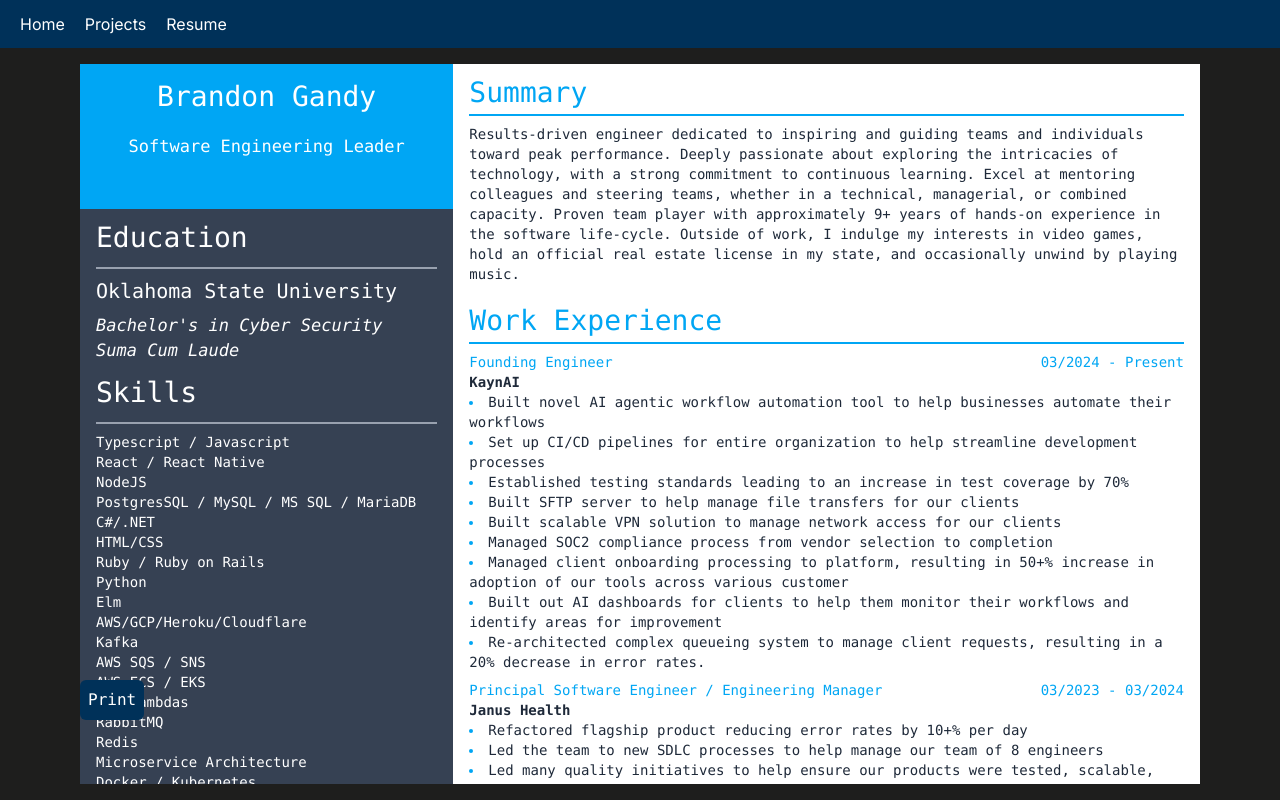
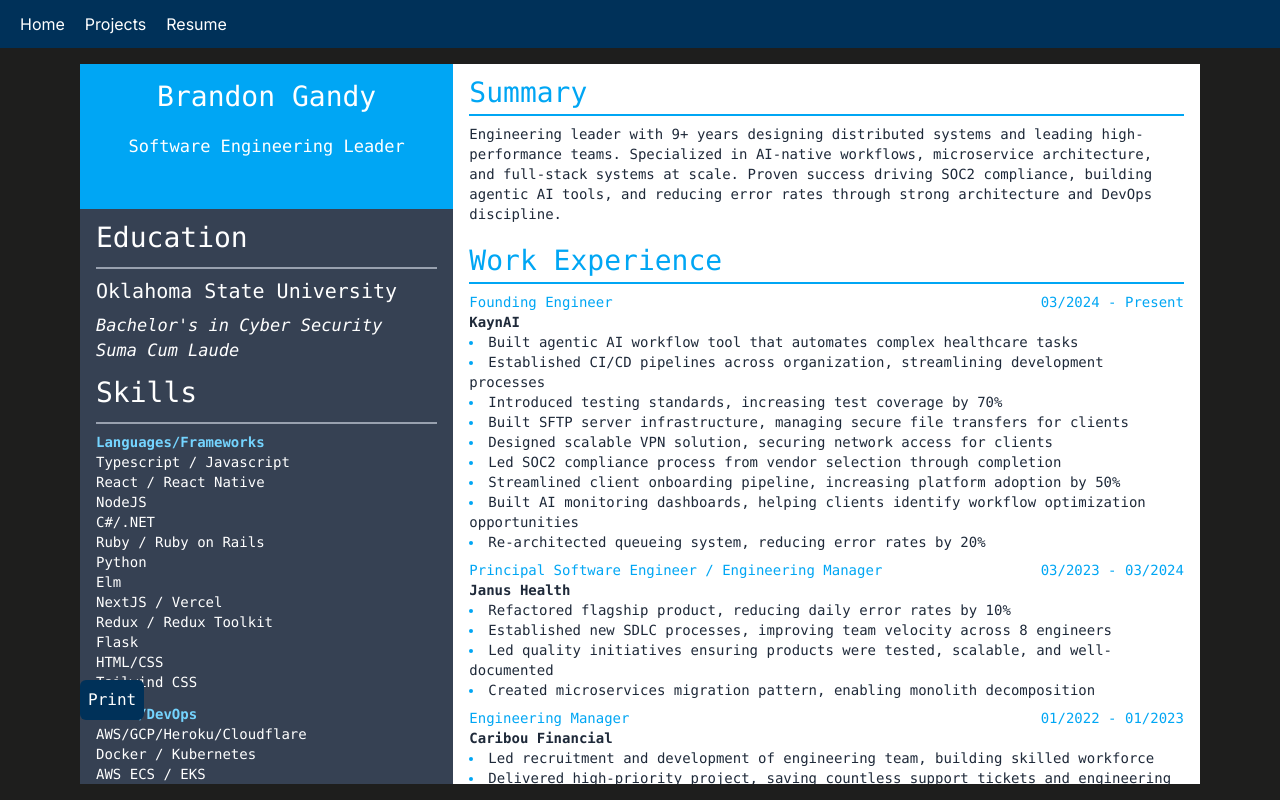
Before and after one commit to bgandy94/personal-website, a Next.js app: page /resume in a window 1280 px wide. Built offline with nearby package versions, Linux system fonts and the light colour scheme.

Commit message:
more resume updates

```diff
--- a/src/app/resume/page.tsx
+++ b/src/app/resume/page.tsx
@@ -6,54 +6,54 @@
 import Image from 'next/image'
 import Link from 'next/link'
 
-const skills = [
+const skillCategories = {
+  'Languages/Frameworks': [
     'Typescript / Javascript',
     'React / React Native',
     'NodeJS',
-  'PostgresSQL / MySQL / MS SQL / MariaDB',
     'C#/.NET',
-  'HTML/CSS',
     'Ruby / Ruby on Rails',
     'Python',
     'Elm',
+    'NextJS / Vercel',
+    'Redux / Redux Toolkit',
+    'Flask',
+    'HTML/CSS',
+    'Tailwind CSS',
+  ],
+  'Infra/DevOps': [
     'AWS/GCP/Heroku/Cloudflare',
+    'Docker / Kubernetes',
+    'AWS ECS / EKS',
+    'AWS Lambdas',
+    'IaC - CDK / Pulumi / Terraform',
+    'Jenkins / Github Actions',
+    'ArgoCD',
+    'Splunk / Cloudwatch',
+  ],
+  'Data/Architecture': [
+    'PostgresSQL / MySQL / MS SQL / MariaDB',
+    'Redis',
+    'DynamoDB / NoSQL',
+    'Microservice Architecture',
+    'Systems Design',
+    'Rest / GraphQL',
     'Kafka',
     'AWS SQS / SNS',
-  'AWS ECS / EKS',
-  'AWS Lambdas',
     'RabbitMQ',
-  'Redis',
-  'Microservice Architecture',
-  'Docker / Kubernetes',
-  'Rest / GraphQL',
-  'NextJS / Vercel',
-  'AI - LLMS / Claude / GPT',
-  'AI - Agentic Workflow Automation',
-  'Redux / Redux Toolkit',
-  'Flask',
-  'Systems Design',
-  'Auth0',
-  'OAuth2',
-  'Functional Programming / OOP',
+    'Websockets',
+  ],
+  AI: [
+    'AI Fluent - Prompt engineering, tool orchestration, message streaming',
+    'Agentic Workflow Automation',
+  ],
+  'Leadership/Management': [
     'Leadership / Mentoring',
-  'Jira',
-  'Confluence',
     'Agile',
-  'Tailwind CSS',
-  'Vite',
-  'Chrome Extensions',
     'Test-driven development',
-  'Playwright',
-  'Jenkins / Github Actions',
-  'ArgoCD',
-  'Contentful',
-  'LaunchDarkly',
-  'Websockets',
-  'IaC - CDK / Pulumi /Terraform',
-  'Document Databases / NoSQL / DynamoDB',
-  'React Testing Library',
-  'Splunk / Cloudwatch',
-]
+    'Jira / Confluence',
+  ],
+}
 
 type Education = {
   university: string
@@ -83,15 +83,15 @@
     order: 0,
     startDate: new Date('2024-03-01'),
     accomplishments: [
-      'Built novel AI agentic workflow automation tool to help businesses automate their workflows',
-      'Set up CI/CD pipelines for entire organization to help streamline development processes',
-      'Established testing standards leading to an increase in test coverage by 70%',
-      'Built SFTP server to help manage file transfers for our clients',
-      'Built scalable VPN solution to manage network access for our clients',
-      'Managed SOC2 compliance process from vendor selection to completion',
-      'Managed client onboarding processing to platform, resulting in 50+% increase in adoption of our tools across various customer',
-      'Built out AI dashboards for clients to help them monitor their workflows and identify areas for improvement',
-      'Re-architected complex queueing system to manage client requests, resulting in a 20% decrease in error rates.',
+      'Built agentic AI workflow tool that automates complex healthcare tasks',
+      'Established CI/CD pipelines across organization, streamlining development processes',
+      'Introduced testing standards, increasing test coverage by 70%',
+      'Built SFTP server infrastructure, managing secure file transfers for clients',
+      'Designed scalable VPN solution, securing network access for clients',
+      'Led SOC2 compliance process from vendor selection through completion',
+      'Streamlined client onboarding pipeline, increasing platform adoption by 50%',
+      'Built AI monitoring dashboards, helping clients identify workflow optimization opportunities',
+      'Re-architected queueing system, reducing error rates by 20%',
     ],
     company: 'KaynAI',
     title: 'Founding Engineer',
@@ -101,10 +101,10 @@
     startDate: new Date('2023-03-01'),
     endDate: new Date('2024-03-01'),
     accomplishments: [
-      'Refactored flagship product reducing error rates by 10+% per day',
-      'Led the team to new SDLC processes to help manage our team of 8 engineers',
-      'Led many quality initiatives to help ensure our products were tested, scalable, easy to troubleshoot, and well-documented.',
-      'Helped created pattern to split main monolith into microservices',
+      'Refactored flagship product, reducing daily error rates by 10%',
+      'Established new SDLC processes, improving team velocity across 8 engineers',
+      'Led quality initiatives ensuring products were tested, scalable, and well-documented',
+      'Created microservices migration pattern, enabling monolith decomposition',
     ],
     company: 'Janus Health',
     title: 'Principal Software Engineer / Engineering Manager',
@@ -114,9 +114,9 @@
     startDate: new Date('2022-01-01'),
     endDate: new Date('2023-01-01'),
     accomplishments: [
-      'Oversaw the recruitment, onboarding, and development of software engineers, ensuring a skilled and motivated workforce.',
-      'Successfully delivered a high-priority project saving the company countless tickets and engineering hours.',
-      'Communicated project updates, milestones, and challenges transparently to leadership.',
+      'Led recruitment and development of engineering team, building skilled workforce',
+      'Delivered high-priority project, saving countless support tickets and engineering hours',
+      'Maintained transparent communication with leadership on milestones and challenges',
     ],
     company: 'Caribou Financial',
     title: 'Engineering Manager',
@@ -126,10 +126,10 @@
     startDate: new Date('2021-07-01'),
     endDate: new Date('2022-01-01'),
     accomplishments: [
-      'Designed/implemented various changes to existing architecture, including new form strategy, increased test coverage, as well as event-driven architecture.',
-      'Helped maintain and build new features on an existing consumer application that was visited 4000+ times a day.',
-      'Documented esoteric systems which made engineering onboarding much easier.',
-      'Delivered multiple business critical integrations with partners',
+      'Designed architecture improvements including form strategy and event-driven patterns, increasing test coverage',
+      'Built features for consumer application serving 4000+ daily visitors',
+      'Documented complex systems, accelerating engineering onboarding',
+      'Delivered business-critical partner integrations',
     ],
     company: 'Caribou Financial',
     title: 'Senior Software Engineer / Team Lead',
@@ -139,13 +139,12 @@
     startDate: new Date('2016-01-01'),
     endDate: new Date('2021-06-01'),
     accomplishments: [
-      'Built public-facing APIs for a web and mobile client using NodeJS.',
-      'Built card payments system to facilitate truckers being able to pay via a mobile app.',
-      'Built many microservices to handle things such as wallet storage, receipt generation, user information storage, and many more.',
-      'Created many internal tools for various business teams using .NET / C# / Angular 2',
-      'Converted many repositories from JavaScript to TypeScript',
+      'Built public-facing APIs serving web and mobile clients using NodeJS',
+      'Developed card payment system enabling mobile payments for truckers',
+      'Built microservices handling wallet storage, receipts, and user data management',
+      'Created internal tools for business teams using .NET / C# / Angular 2',
     ],
-    company: 'Other Experiences',
+    company: 'Independent Contributions',
     title: 'Software Engineer',
   },
 ]
@@ -155,14 +154,14 @@
   jobTitle: string
   summary: string
   education: Education
-  skills: string[]
+  skillCategories: Record<string, string[]>
   experiences: WorkExperience[]
 }
 const resume: Resume = {
   name: 'Brandon Gandy',
   jobTitle: 'Software Engineering Leader',
   summary:
-    'Results-driven engineer dedicated to inspiring and guiding teams and individuals toward peak performance. Deeply passionate about exploring the intricacies of technology, with a strong commitment to continuous learning. Excel at mentoring colleagues and steering teams, whether in a technical, managerial, or combined capacity. Proven team player with approximately 9+ years of hands-on experience in the software life-cycle. Outside of work, I indulge my interests in video games, hold an official real estate license in my state, and occasionally unwind by playing music.',
+    'Engineering leader with 9+ years designing distributed systems and leading high-performance teams. Specialized in AI-native workflows, microservice architecture, and full-stack systems at scale. Proven success driving SOC2 compliance, building agentic AI tools, and reducing error rates through strong architecture and DevOps discipline.',
   education: {
     fieldOfStudy: 'Cyber Security',
     degreeType: 'bachelors',
@@ -170,7 +169,7 @@
     university: 'Oklahoma State University',
   },
   experiences,
-  skills,
+  skillCategories,
 }
 
 const Education = ({ education }: { education: Education }) => (
@@ -217,11 +216,20 @@
               <section>
                 <h3>Skills</h3>
                 <hr className="my-2" />
+                {Object.entries(resume.skillCategories).map(
+                  ([category, skills]) => (
+                    <div key={category} className="mb-3">
+                      <p className="my-0 text-sm font-bold text-sky-300">
+                        {category}
+                      </p>
                       {skills.map((skill) => (
                         <p className="my-0 text-sm" key={skill}>
                           {skill}
                         </p>
                       ))}
+                    </div>
+                  )
+                )}
               </section>
             </div>
           </div>
```
Lines whose indentation alone changed are shown as unchanged.
